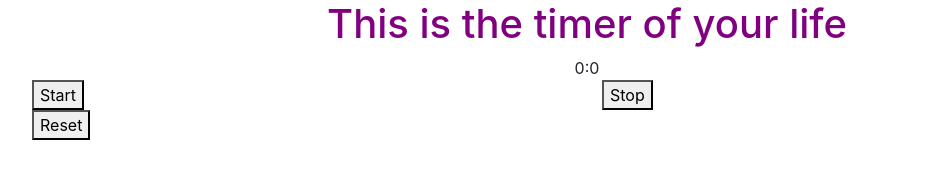
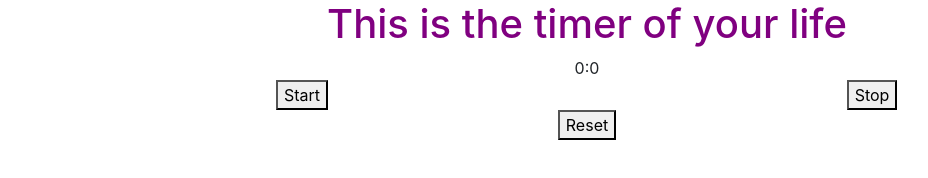
Before and after one commit to jonathan-meyer/GroupProgram01, a plain HTML site: page index.html in a window 1280 px wide. Shown: the whole page, without its empty margins (53-981 px from the left). Drawn offline with nearby package versions, Linux system fonts and the light colour scheme.

Commit message:
centered buttons

```diff
--- a/index.html
+++ b/index.html
@@ -78,16 +78,16 @@
       </div>
 
       <div class="row">
-        <div class="col-6">
+        <div class="col-6 text-center">
           <button id="btnStart">Start</button>
         </div>
-        <div class="col-6">
+        <div class="col-6 text-center">
           <button id="btnStop">Stop</button>
         </div>
       </div>
 
       <div class="row">
-        <div class="col-12">
+        <div class="col-12 text-center">
           <button id="btnRest">Reset</button>
         </div>
       </div>
```
